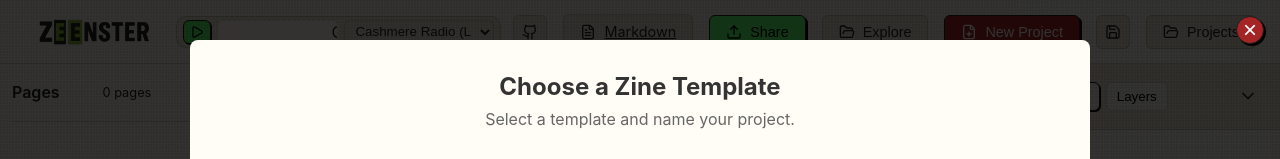
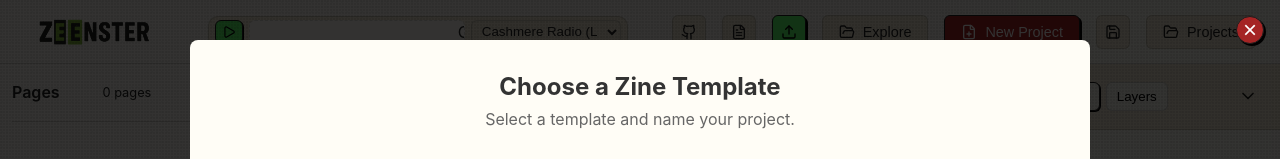
Before and after one commit to hackbuild/zine-maker, a Vue app: page / in a window 1280 px wide. Both pictures are taken after a click on the button "Got it". Shown: the top 159 px of the page. Built offline with nearby package versions, Linux system fonts and the light colour scheme; what vue-konva would draw is missing.

Commit message:
ui(header): make Markdown and Share buttons icon-only (keep titles/aria)

```diff
--- a/src/pages/ZineMaker.vue
+++ b/src/pages/ZineMaker.vue
@@ -57,13 +57,11 @@
           <a v-if="!isMobile" href="https://github.com/virgilvox/zine-maker" target="_blank" rel="noopener noreferrer" class="header-button icon-only" title="GitHub Repository" aria-label="GitHub">
             <Github :size="16" />
           </a>
-          <router-link to="/markdown" class="header-button" title="Markdown Editor" aria-label="Markdown">
+          <router-link to="/markdown" class="header-button icon-only" title="Markdown Editor" aria-label="Markdown">
             <FileText :size="16" />
-            <span>Markdown</span>
           </router-link>
-          <button @click="uiStore.showShareModal = true" class="header-button header-button--green" title="Share to IPFS" aria-label="Share">
+          <button @click="uiStore.showShareModal = true" class="header-button header-button--green icon-only" title="Share to IPFS" aria-label="Share">
             <Upload :size="16" />
-            <span>Share</span>
           </button>
           <button @click="uiStore.showIpfsDirectoryModal = true" class="header-button" title="Explore IPFS" aria-label="Explore">
             <FolderOpen :size="16" />
```
